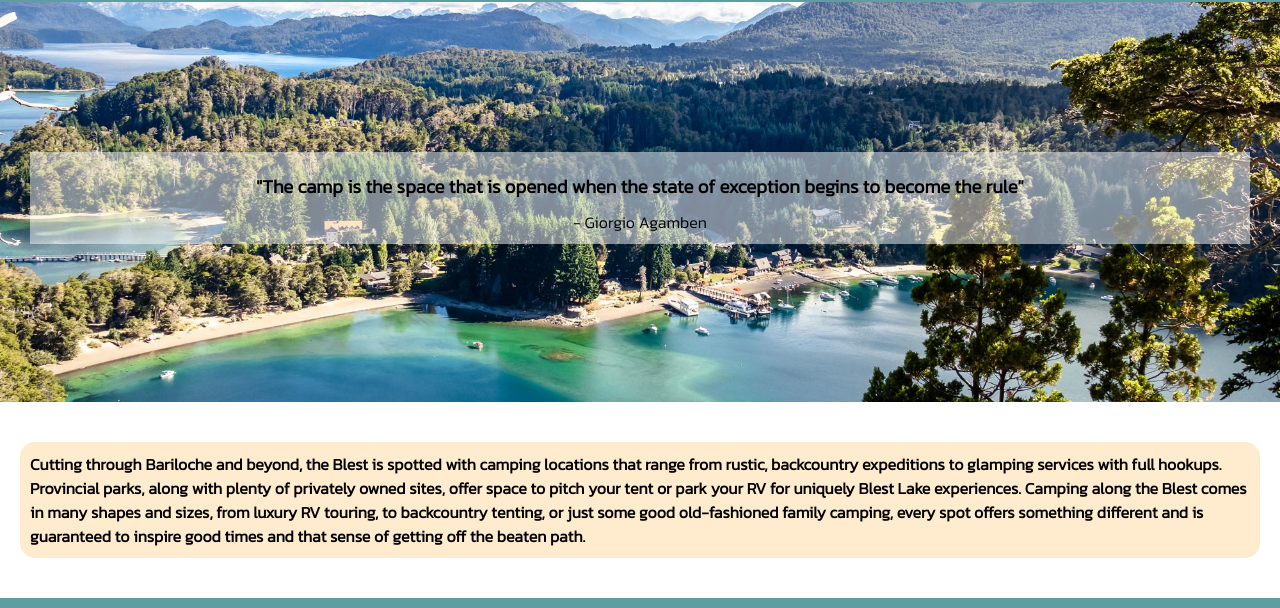
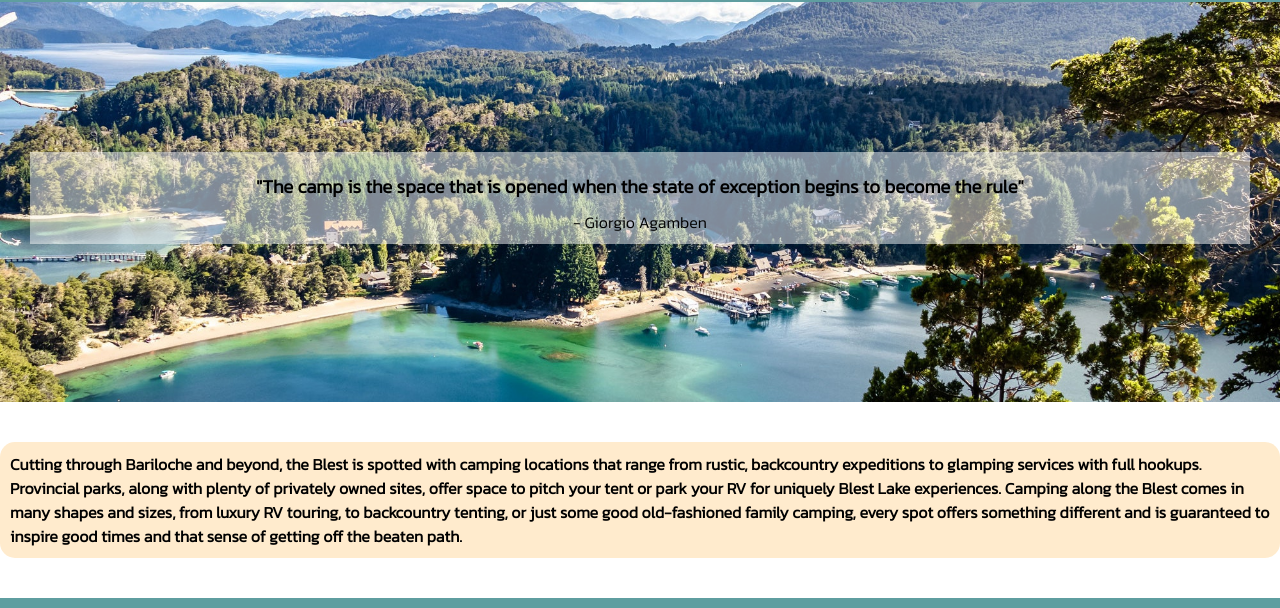
Before and after one commit to Andreskub/blest-camping, a plain HTML site: page index.html in a window 1280 px wide. Shown: the part 98-706 px from the top of the page. Drawn offline with Linux system fonts and the light colour scheme.

Commit message:
Last update

```diff
--- a/style/style.css
+++ b/style/style.css
@@ -187,15 +187,14 @@ footer .social {
     align-items: center;
     align-content: center;
     max-width: 1400px;
-    margin-left: 20 auto;
-    margin-right: 20 auto;
+    margin-left: auto;
+    margin-right: auto;
 }
 
 .accommodationsText {
     padding: 20px;
     align-items: center;
     max-width: 300px;
-
 }
 
 .activities {
```
